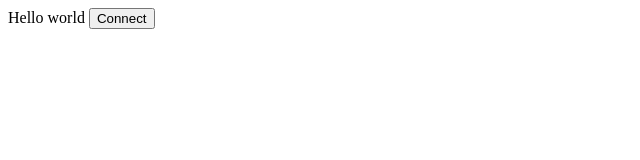
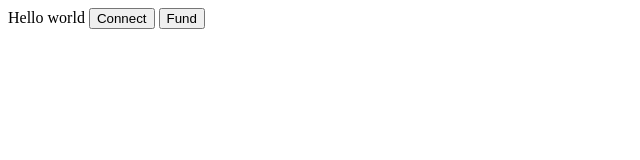
Before and after one commit to gmluqa/hardhat-fundme-frontend-html-js, a plain HTML site: page index.html in a window 1280 px wide. Shown: the whole page, without its empty margins (0-640 px from the left). Drawn offline with Linux system fonts and the light colour scheme.

Commit message:
Added bones of fund()

```diff
--- a/index.html
+++ b/index.html
@@ -7,5 +7,6 @@
         Hello world
         <script src="index.js" type="text/javascript"></script>
         <button id="connectButton" onclick="connect()">Connect</button>
+        <button id="fund" onClick="fund()">Fund</button>
     </body>
 </html>
--- a/index.js
+++ b/index.js
@@ -1,11 +1,19 @@
+// raw JS uses import instead of require
+
 //https://docs.metamask.io/guide/
 async function connect() {
-  if (typeof window.ethereum !== "undefined") {
-    //connection script
-    await window.ethereum.request({ method: "eth_requestAccounts" });
-    document.getElementById("connectButton").innerHTML = "Connected!";
-  } else {
-    document.getElementById("connectButton").innerHTML =
-      "Please install metamask!";
-  }
+    if (typeof window.ethereum !== "undefined") {
+        //connection script
+        await window.ethereum.request({ method: "eth_requestAccounts" })
+        document.getElementById("connectButton").innerHTML = "Connected!"
+    } else {
+        document.getElementById("connectButton").innerHTML =
+            "Please install metamask!"
+    }
 }
+
+async function fund(ethAmount) {
+    console.log("Funding with " + ethAmount + "...")
+}
+
+// withdraw function
```
Lines whose indentation alone changed are shown as unchanged.
